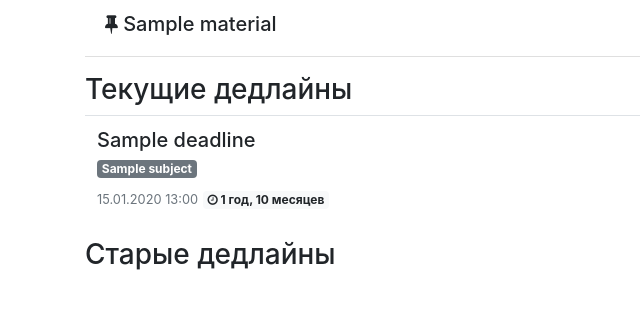
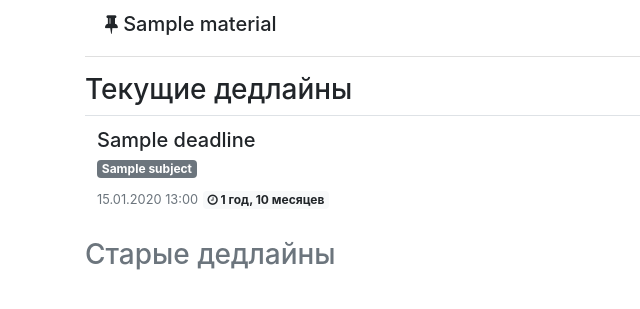
Before and after one commit to laplab/ami161, a Django app: page / in a window 1280 px wide. Shown: the part 56-365 px from the top of the page, without its empty margins (0-640 px from the left). Run offline with Django 3.2, Linux system fonts and the light colour scheme; tables that the repository leaves empty hold one stand-in row (values such as "Sample post"); some libraries are stand-ins or nearby versions.

Commit message:
remove focus from old deadlines header

```diff
--- a/homework/templates/deadlines.html
+++ b/homework/templates/deadlines.html
@@ -29,7 +29,7 @@
         </tbody>
     </table>
 
-    <h3>Старые дедлайны</h3>
+    <h3 class="text-secondary">Старые дедлайны</h3>
 
     <table class="table text-secondary">
         <tbody>
```
